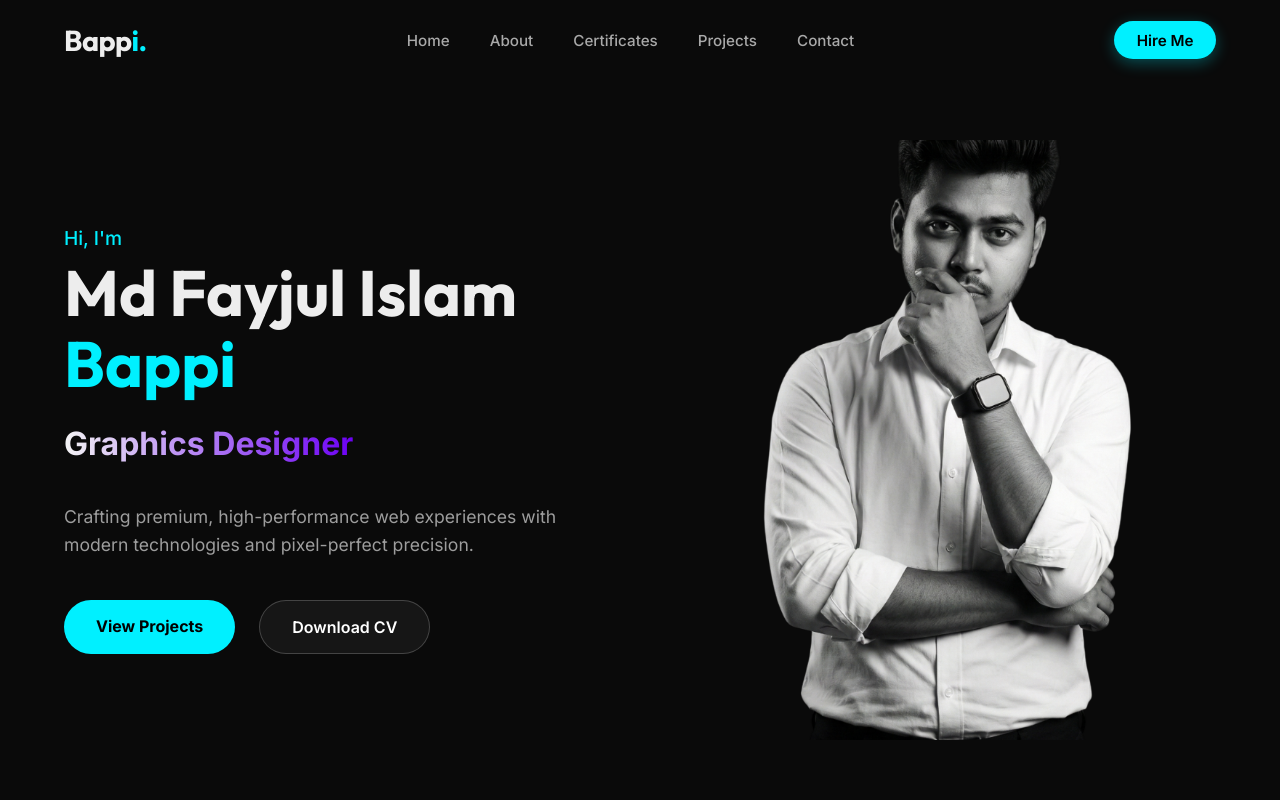
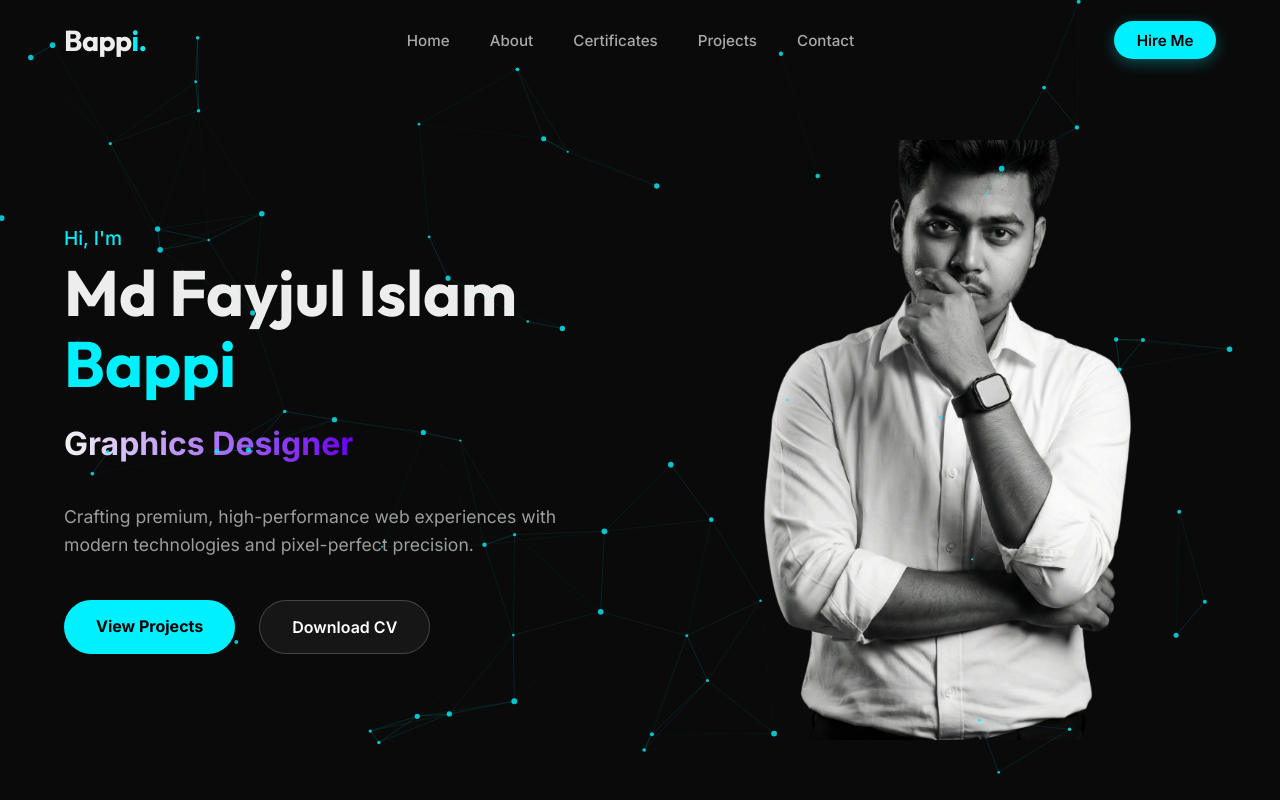
Before and after one commit to fayjulislambappi/bappi-portfolio, a Next.js app: page / in a window 1280 px wide. Shown: the top 800 px of the page. Built offline with nearby package versions, Linux system fonts and the light colour scheme.

Commit message:
Improve spider cursor visibility

```diff
--- a/src/app/layout.tsx
+++ b/src/app/layout.tsx
@@ -1,5 +1,6 @@
 import type { Metadata } from 'next'
 import { Inter, Outfit } from 'next/font/google'
+import SpiderCursor from '@/components/SpiderCursor'
 import './globals.css'
 
 const inter = Inter({ subsets: ['latin'], variable: '--font-inter' })
@@ -17,7 +18,10 @@ export default function RootLayout({
 }) {
   return (
     <html lang="en" className={`${inter.variable} ${outfit.variable}`}>
-      <body className={inter.className}>{children}</body>
+      <body className={inter.className}>
+        <SpiderCursor />
+        {children}
+      </body>
     </html>
   )
 }
--- /dev/null
+++ b/src/components/SpiderCursor.tsx
@@ -0,0 +1,152 @@
+'use client'
+
+import { useEffect, useRef } from 'react'
+
+export default function SpiderCursor() {
+    const canvasRef = useRef<HTMLCanvasElement>(null)
+
+    useEffect(() => {
+        const canvas = canvasRef.current
+        if (!canvas) return
+
+        const ctx = canvas.getContext('2d')
+        if (!ctx) return
+
+        let animationFrameId: number
+        let particles: Particle[] = []
+        let mouse = { x: -100, y: -100 }
+
+        // Resize canvas
+        const resize = () => {
+            canvas.width = window.innerWidth
+            canvas.height = window.innerHeight
+            initParticles()
+        }
+
+        class Particle {
+            x: number
+            y: number
+            vx: number
+            vy: number
+            size: number
+
+            constructor() {
+                this.x = Math.random() * canvas!.width
+                this.y = Math.random() * canvas!.height
+                this.vx = (Math.random() - 0.5) * 1.5
+                this.vy = (Math.random() - 0.5) * 1.5
+                this.size = Math.random() * 2 + 1
+            }
+
+            update() {
+                this.x += this.vx
+                this.y += this.vy
+
+                if (this.x < 0 || this.x > canvas!.width) this.vx *= -1
+                if (this.y < 0 || this.y > canvas!.height) this.vy *= -1
+            }
+
+            draw() {
+                if (!ctx) return
+                ctx.fillStyle = 'rgba(0, 240, 255, 0.8)'
+                ctx.beginPath()
+                ctx.arc(this.x, this.y, this.size, 0, Math.PI * 2)
+                ctx.fill()
+            }
+        }
+
+        const initParticles = () => {
+            particles = []
+            const numberOfParticles = (canvas.width * canvas.height) / 15000
+            for (let i = 0; i < numberOfParticles; i++) {
+                particles.push(new Particle())
+            }
+        }
+
+        const animate = () => {
+            if (!ctx) return
+            ctx.clearRect(0, 0, canvas.width, canvas.height)
+
+            // Update and draw particles
+            particles.forEach(particle => {
+                particle.update()
+                particle.draw()
+            })
+
+            // Draw connections
+            connectParticles()
+
+            animationFrameId = requestAnimationFrame(animate)
+        }
+
+        const connectParticles = () => {
+            if (!ctx) return
+            const maxDistance = 150
+            const mouseDistance = 200
+
+            for (let i = 0; i < particles.length; i++) {
+                // Connect to mouse
+                const dxMouse = particles[i].x - mouse.x
+                const dyMouse = particles[i].y - mouse.y
+                const distMouse = Math.sqrt(dxMouse * dxMouse + dyMouse * dyMouse)
+
+                if (distMouse < mouseDistance) {
+                    ctx.strokeStyle = `rgba(0, 240, 255, ${1 - distMouse / mouseDistance})`
+                    ctx.lineWidth = 1
+                    ctx.beginPath()
+                    ctx.moveTo(particles[i].x, particles[i].y)
+                    ctx.lineTo(mouse.x, mouse.y)
+                    ctx.stroke()
+                }
+
+                // Connect to other particles
+                for (let j = i; j < particles.length; j++) {
+                    const dx = particles[i].x - particles[j].x
+                    const dy = particles[i].y - particles[j].y
+                    const distance = Math.sqrt(dx * dx + dy * dy)
+
+                    if (distance < maxDistance) {
+                        ctx.strokeStyle = `rgba(0, 240, 255, ${0.2 * (1 - distance / maxDistance)})`
+                        ctx.lineWidth = 1
+                        ctx.beginPath()
+                        ctx.moveTo(particles[i].x, particles[i].y)
+                        ctx.lineTo(particles[j].x, particles[j].y)
+                        ctx.stroke()
+                    }
+                }
+            }
+        }
+
+        const handleMouseMove = (e: MouseEvent) => {
+            mouse.x = e.clientX
+            mouse.y = e.clientY
+        }
+
+        window.addEventListener('resize', resize)
+        window.addEventListener('mousemove', handleMouseMove)
+        resize()
+        animate()
+
+        return () => {
+            window.removeEventListener('resize', resize)
+            window.removeEventListener('mousemove', handleMouseMove)
+            cancelAnimationFrame(animationFrameId)
+        }
+    }, [])
+
+    return (
+        <canvas
+            ref={canvasRef}
+            style={{
+                position: 'fixed',
+                top: 0,
+                left: 0,
+                width: '100%',
+                height: '100%',
+                pointerEvents: 'none',
+                zIndex: 9999, // Overlay everything
+                background: 'transparent'
+            }}
+        />
+    )
+}
```
